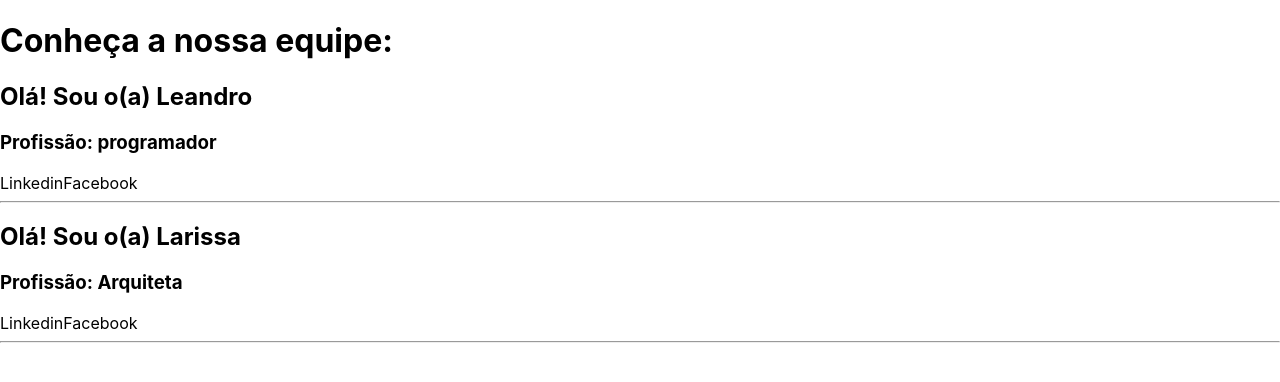
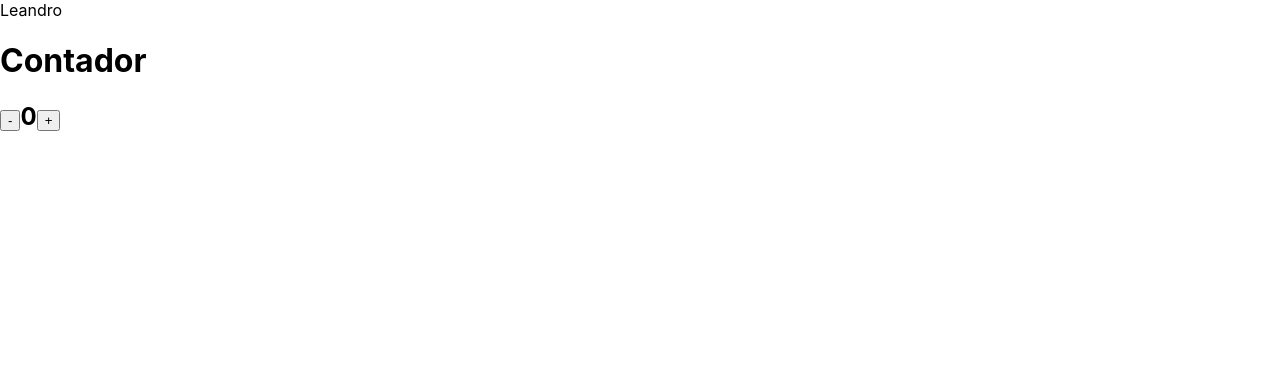
Before and after one commit to leandrolimadeveloper/Curso-react-udemy, a React (Create React App) app in the folder meu-site/: page / in a window 1280 px wide. Shown: the top 382 px of the page. Built offline with nearby package versions, Linux system fonts and the light colour scheme.

Commit message:
35. Trabalhando com states

```diff
--- a/meu-site/src/App.js
+++ b/meu-site/src/App.js
@@ -1,46 +1,45 @@
-import React, { Component } from 'react'
+import React, {Component} from 'react'
 
-class Equipe extends Component {
+class App extends Component {
+  constructor(props) {
+    super(props)
+    this.state = {
+      nome: 'Leandro',
+      contador: 0
+    }
+    this.aumentar = this.aumentar.bind(this)
+    this.diminuir = this.diminuir.bind(this)
+  }
+
+  aumentar() {
+    let state = this.state
+    state.contador += 1
+    state.nome = 'Roberta'
+    this.setState(state)
+  }
+
+  diminuir() {
+    let state = this.state
+    if(state.contador === 0) {
+      alert('Chegou a zero!')
+    }
+    state.contador -= 1
+    this.setState(state)
+  }
+
   render() {
     return(
       <div>
-        <Sobre nome={this.props.nome} profissao={this.props.profissao}/>
-        <Social />
-        <hr></hr>
-      </div>
-
-    )
-  }
-}
-
-class Sobre extends Component {
-  render() {
-    return(
-      <div>
-        <h2>Olá! Sou o(a) {this.props.nome}</h2>
-        <h3>Profissão: {this.props.profissao}</h3>
+        {this.state.nome}
+        <h1>Contador</h1>
+        <h2>
+          <button onClick={this.diminuir}>-</button>
+            {this.state.contador}
+          <button onClick={this.aumentar}>+</button>
+        </h2>
       </div>
     )
   }
 }
 
-const Social = (props) => {
-  return (
-    <div>
-      <a>Linkedin</a>
-      <a>Facebook</a>
-    </div>
-  );
-}
-
-function App() {
-  return(
-    <div>
-      <h1>Conheça a nossa equipe:</h1>
-      <Equipe nome="Leandro" profissao="programador"/>
-      <Equipe nome="Larissa" profissao="Arquiteta"/>
-    </div>
-  )
-}
-
-export default App;
+export default App
```
